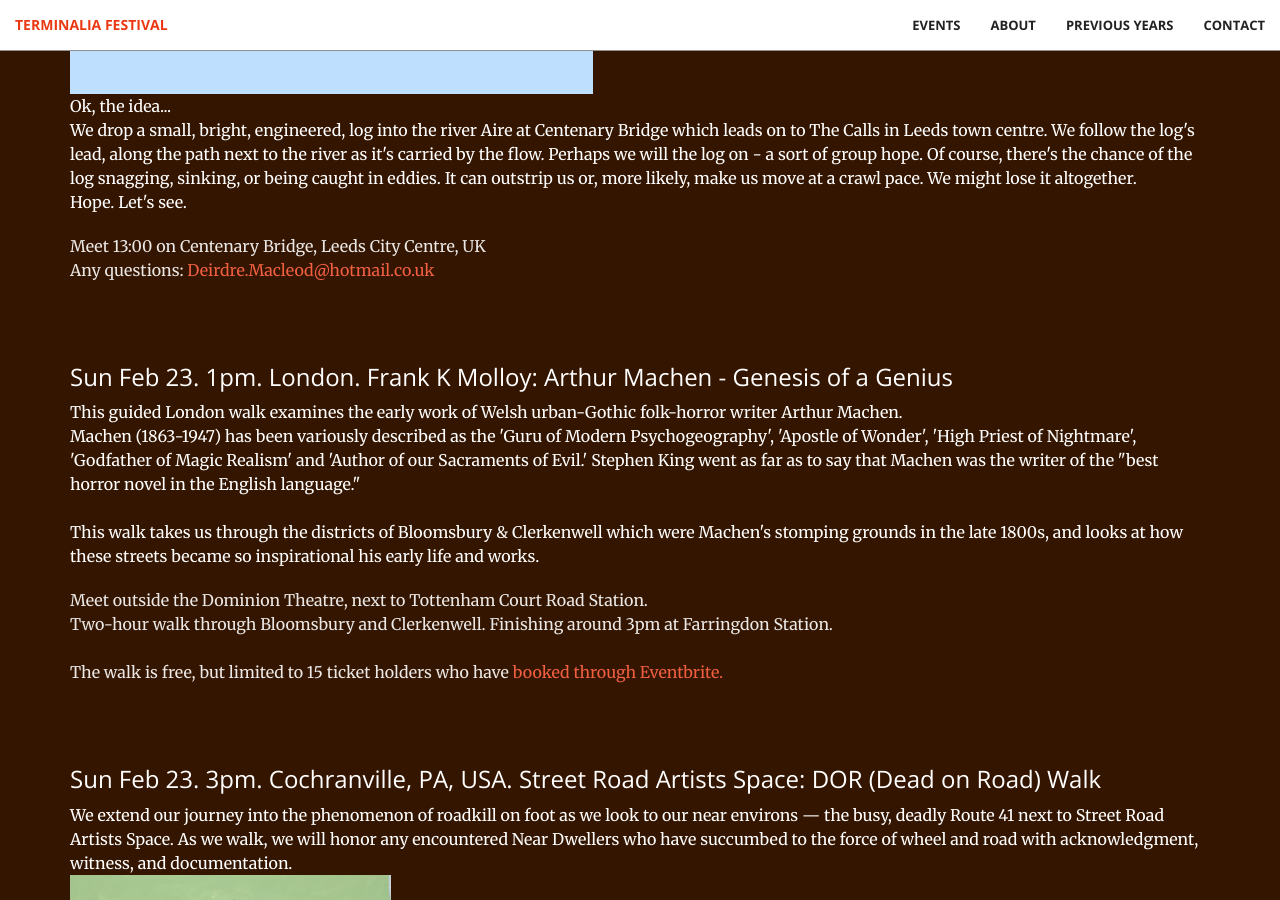
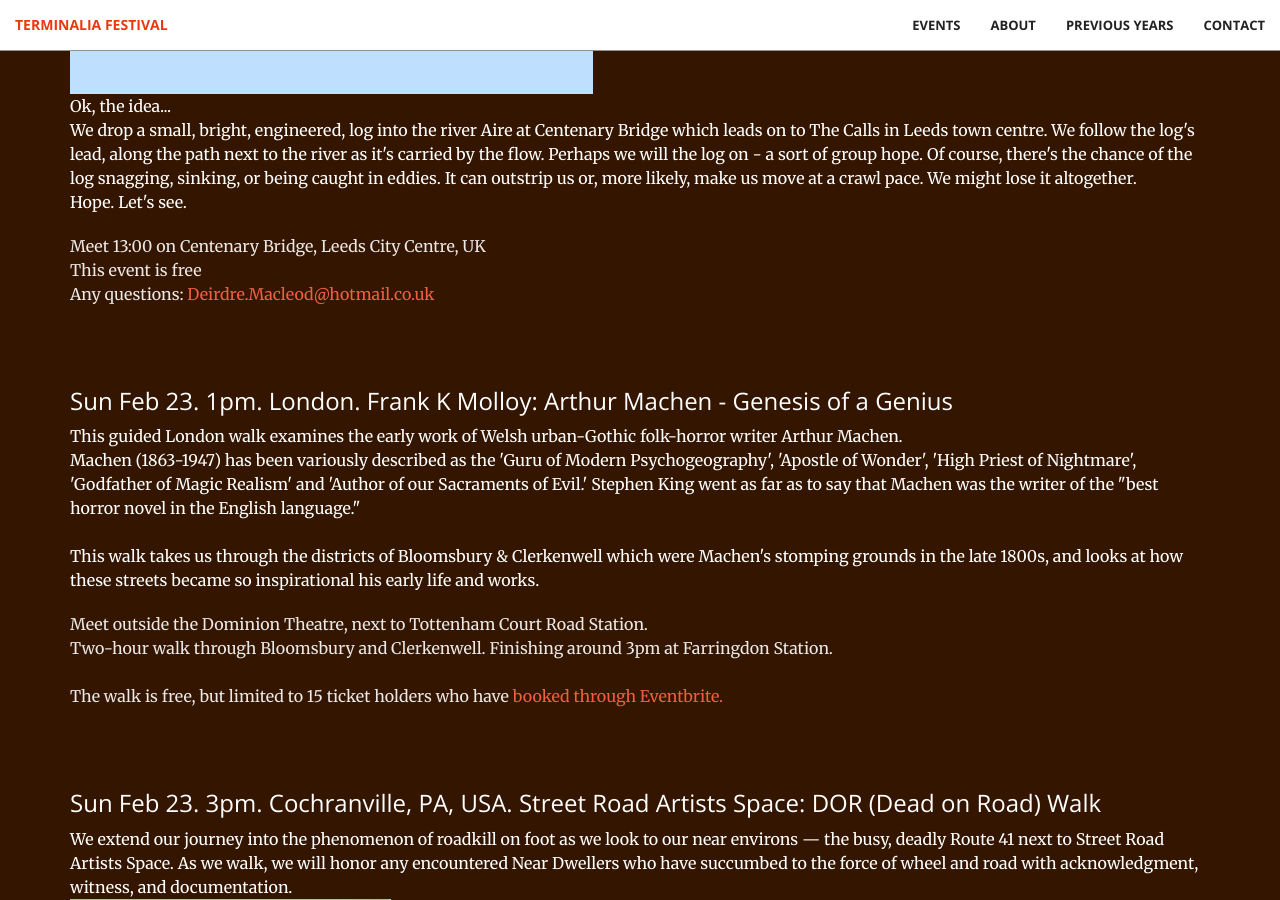
Before and after one commit to timwaters/terminalia, a Jekyll site: the page built from index.html, in a window 1280 px wide and 900 px high, scrolled down 6092 px. Built offline with Jekyll 4.4.1, drawn with Linux system fonts in a browser that asks for light colours.

Commit message:
free hope

```diff
--- a/_includes/events.html
+++ b/_includes/events.html
@@ -152,6 +152,7 @@
           </p>
           <p class="text-faded">
             Meet 13:00 on Centenary Bridge, Leeds City Centre, UK <br >
+            This event is free <br />
             Any questions: <a href="mailto:Deirdre.Macleod@hotmail.co.uk">Deirdre.Macleod@hotmail.co.uk</a>
           </p>
         </div>
```
